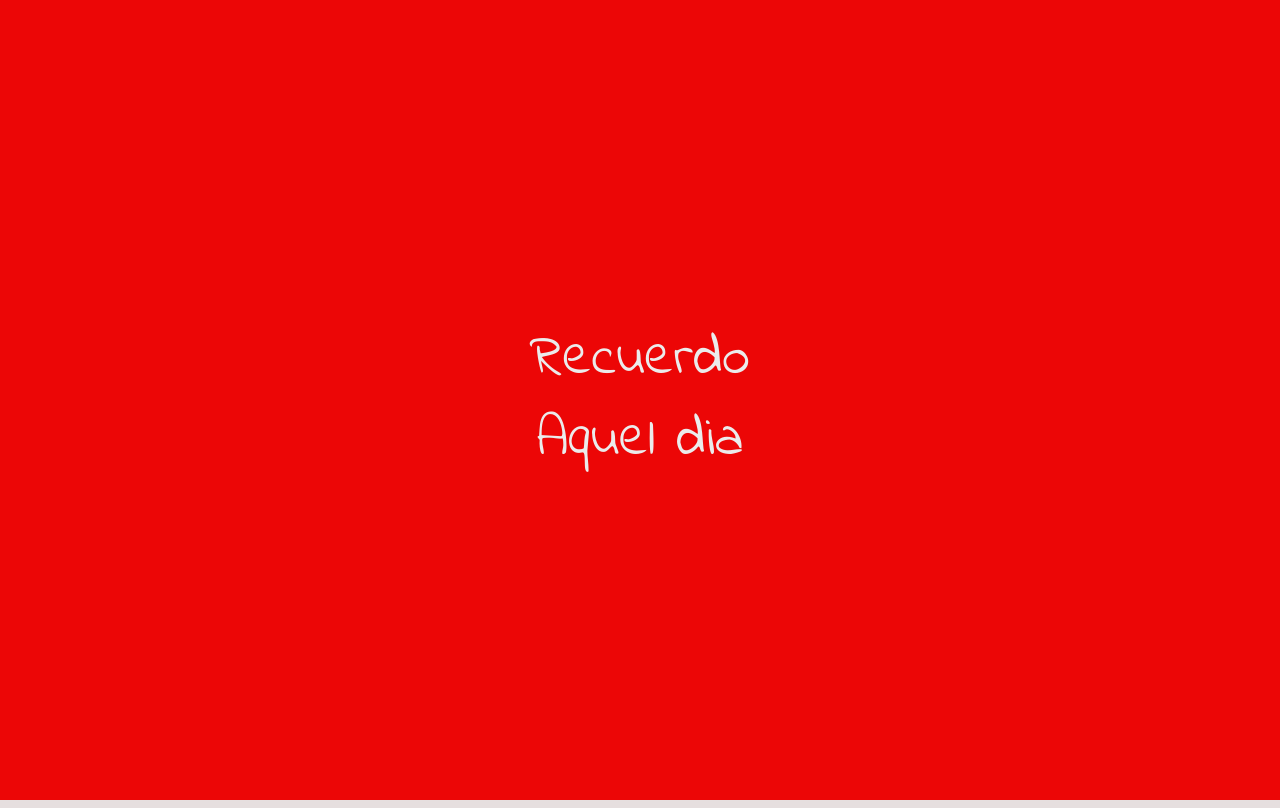
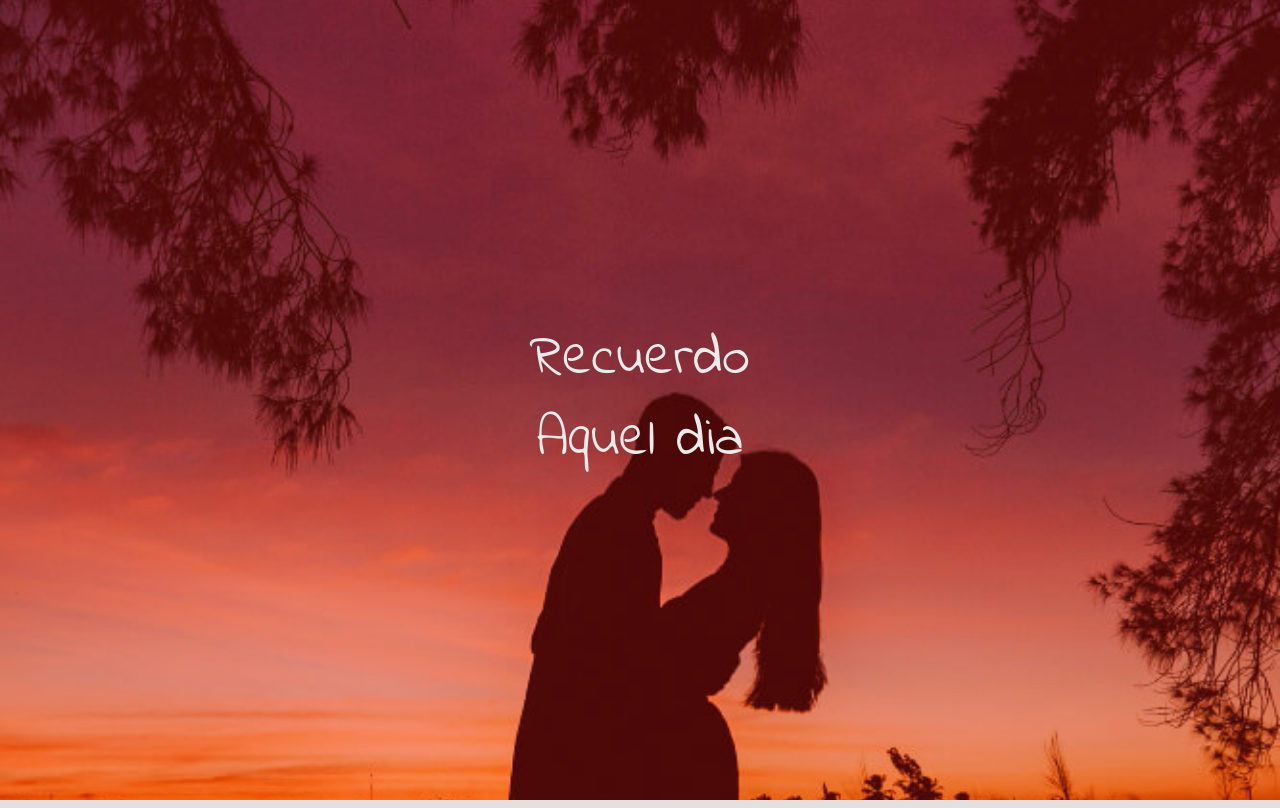
Before and after one commit to carfex/novia, a plain HTML site: page index.html in a window 1280 px wide. Both pictures are taken after a click on the button "Ver ❤️". Drawn offline with Linux system fonts and the light colour scheme.

Commit message:
elem imagen

```diff
--- a/index.html
+++ b/index.html
@@ -104,6 +104,12 @@
         transition: .3s all ease;
         /* background: url('./image1.jpg') no-repeat center;
         background-size: cover;  */
+
+        img {
+          width: 100%;
+          height: 100%;
+          object-fit: cover;
+        }
       }
       .fondo2 {
         position: absolute;
@@ -161,7 +167,7 @@
       const pLetras = $("pLetras");
 
       const letrasConfig = [
-        { palabras: ["Recuerdo", "Aquel dia"], tiempo: 0 },
+        { palabras: ["Recuerdo", "Aquel dia"], tiempo: 0, image: './imgs/33102.jpg' },
         { palabras: ["Como si fuera", "Hoy"], tiempo: 4100 },
         { palabras: ["No hay nada", "Como ella"], tiempo: 8100 },
         { palabras: ["Ni siquiera", "me encontro"], tiempo: 11700 },
@@ -235,6 +241,8 @@
 
       });
 
+      const image = new Image();
+      image.src = "./imgs/33102.jpg";
 
 
       function mostrarLetras(config) {
@@ -251,10 +259,11 @@
 
             if (letraObj.image) {
               const D_fondo = document.querySelector('.fondo');
-              D_fondo.style.background = "url('"+ letraObj.image +"')";
-              D_fondo.style.backgroundPosition = "center";
-              D_fondo.style.backgroundSize = "cover";
-              D_fondo.style.backgroundRepeat = "no-repeat";
+              D_fondo.insertAdjacentElement("afterbegin", image);
+              // D_fondo.style.background = "url('"+ letraObj.image +"')";
+              // D_fondo.style.backgroundPosition = "center";
+              // D_fondo.style.backgroundSize = "cover";
+              // D_fondo.style.backgroundRepeat = "no-repeat";
               D_fondo.style.opacity = ".7";
             } else {
               const D_fondo = document.querySelector('.fondo');
@@ -290,7 +299,7 @@
     </script>
   </head>
   <body>
-    <div class="fondo" data-image="./image1.jpg">
+    <div class="fondo">
 
     </div>
     <div class="fondo2">
```
